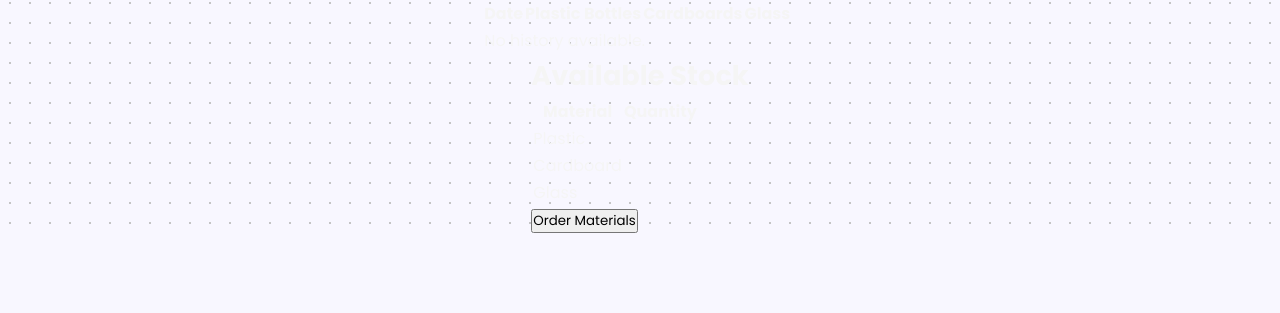
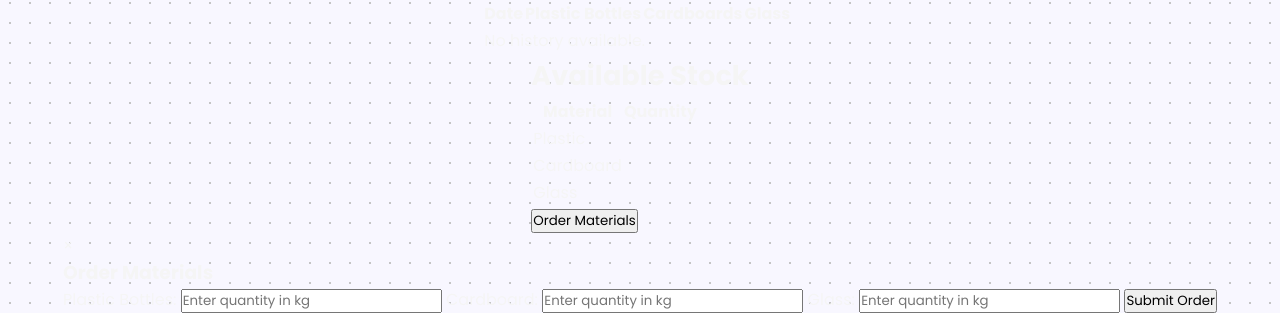
Before and after one commit to bibhorgomes/ShunnoWaste, a Flask app: template templates/company_dashboard.html in a window 1280 px wide. Shown: the part 607-920 px from the top of the page. Before the commit the page ends 840 px from the top, so only its background shows below. Run offline with Flask 3, Linux system fonts and the light colour scheme; the template is opened without the code that fills it, so the values that code supplies are empty.

Commit message:
Added Order functionality for Company Dashboard HTML

```diff
--- a/templates/company_dashboard.html
+++ b/templates/company_dashboard.html
@@ -123,9 +123,36 @@
 
     </div>
 
+       <!-- Pop-Up Modal for Order Form -->
+    <div id="orderFormModal" class="order-form-modal">
+      <div class="order-form-content">
+        <span class="close-btn" onclick="closeOrderForm()">&times;</span>
+        <h3>Order Materials</h3>
+        <form id="orderForm" method="POST" action="/company_submit">
+
+          <label for="plasticBottles">Plastic Bottles:</label>
+          <input type="number" id="plasticBottles" name="plasticBottles" placeholder="Enter quantity in kg">
+
+          <label for="cardboard">Cardboard:</label>
+          <input type="number" id="cardboard" name="cardboard" placeholder="Enter quantity in kg">
+
+          <label for="glass">Glass:</label>
+          <input type="number" id="glass" name="glass" placeholder="Enter quantity in kg">
+
+          <button type="submit">Submit Order</button>
+        </form>
+      </div>
+    </div>
+
+    <div id="successMessage" class="success-message" style="display: none;">
+      <p>Order submitted successfully!</p>
+      <button onclick="closeSuccessMessage()">Close</button>
+    </div>
+
+
   </div>
 
-  <script src="static/js/company_dashboard_script.js"></script>
+  <script src="{{ url_for('static', filename='js/company_dashboard_script.js') }}"></script>
 </body>
 
 </html>
```
